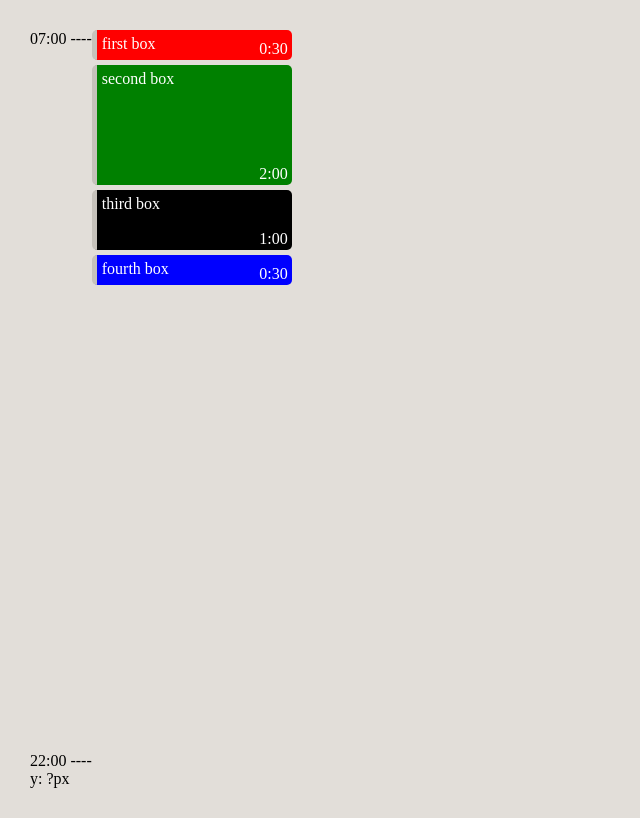
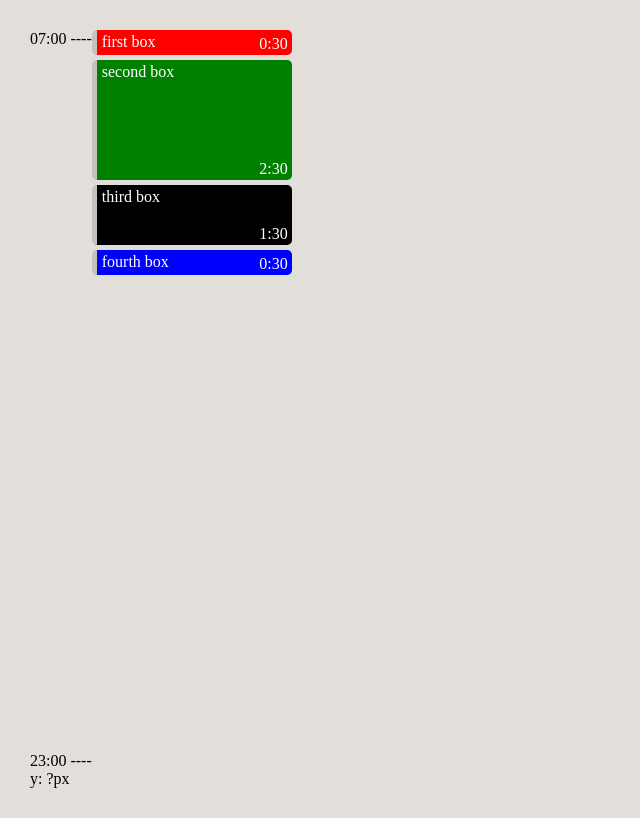
Before and after one commit to oerol/guse, an Angular app: page / in a window 1280 px wide. Shown: the whole page, without its empty margins (0-640 px from the left). Built offline with nearby package versions, Linux system fonts and the light colour scheme.

Commit message:
Changed the day length and fixed the box text style

```diff
--- a/src/app/components/day/day.component.html
+++ b/src/app/components/day/day.component.html
@@ -1,7 +1,7 @@
 <div class="day-wrapper">
   <div class="day-duration">
     <div class="day-start">07:00 ----</div>
-    <div class="day-end">22:00 ----</div>
+    <div class="day-end">23:00 ----</div>
   </div>
 
   <div class="day">
@@ -14,7 +14,7 @@
       (mouseleave)="handleMouseLeave($event)"
       (mousedown)="dragBox($event)"
     >
-      <span class="box-text">{{ box.title }}</span>
+      <div class="box-text">{{ box.title }}</div>
       <div class="box-duration">
         {{ getBoxDuration(box.height) }}
       </div>
--- a/src/app/components/day/day.component.scss
+++ b/src/app/components/day/day.component.scss
@@ -26,6 +26,11 @@
   cursor: grab;
 
   user-select: none;
+}
+
+.box-text {
+  position: absolute;
+  top: 3px;
 }
 
 .box-drag {
--- a/src/app/components/day/day.component.ts
+++ b/src/app/components/day/day.component.ts
@@ -9,17 +9,17 @@ import { Box } from './box';
 export class DayComponent implements OnInit {
   mousePosition: string = 'y: ?px';
   boxes: Box[] = [
-    { title: 'first box', height: 30, group: 'red' },
+    { title: 'first box', height: 25, group: 'red' },
     { title: 'second box', height: 120, group: 'green' },
     { title: 'third box', height: 60 },
-    { title: 'fourth box', height: 30, group: 'blue' },
+    { title: 'fourth box', height: 25, group: 'blue' },
   ];
   currentBoxIndex = -1;
 
-  MIN_BOX_HEIGHT = 30;
-  HEIGHT_INCREMENT = 30;
+  MIN_BOX_HEIGHT = 25;
+  HEIGHT_INCREMENT = 25;
 
-  DAY_LENGTH = 24 * this.HEIGHT_INCREMENT;
+  DAY_LENGTH = 16 * 2 * this.HEIGHT_INCREMENT;
 
   constructor() {}
 
```
